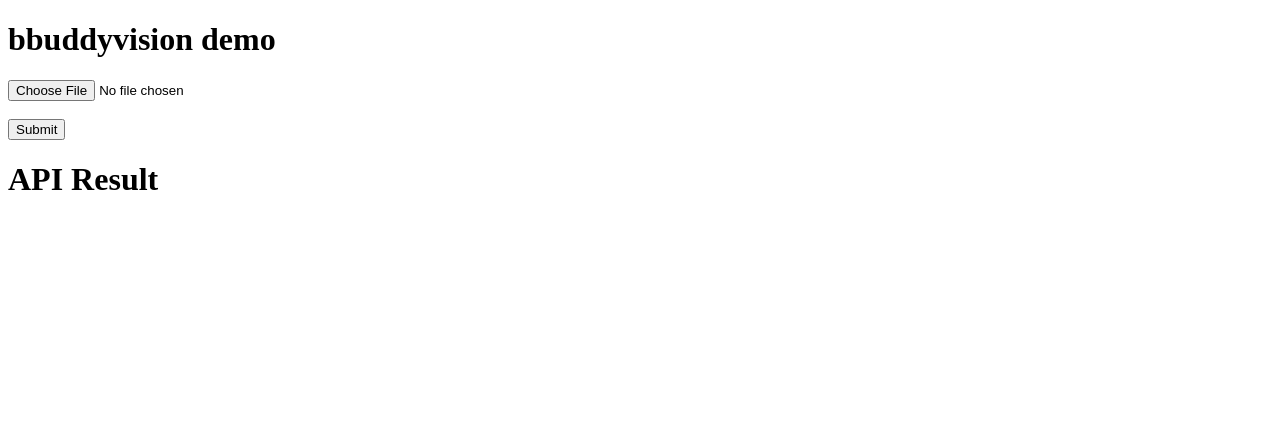
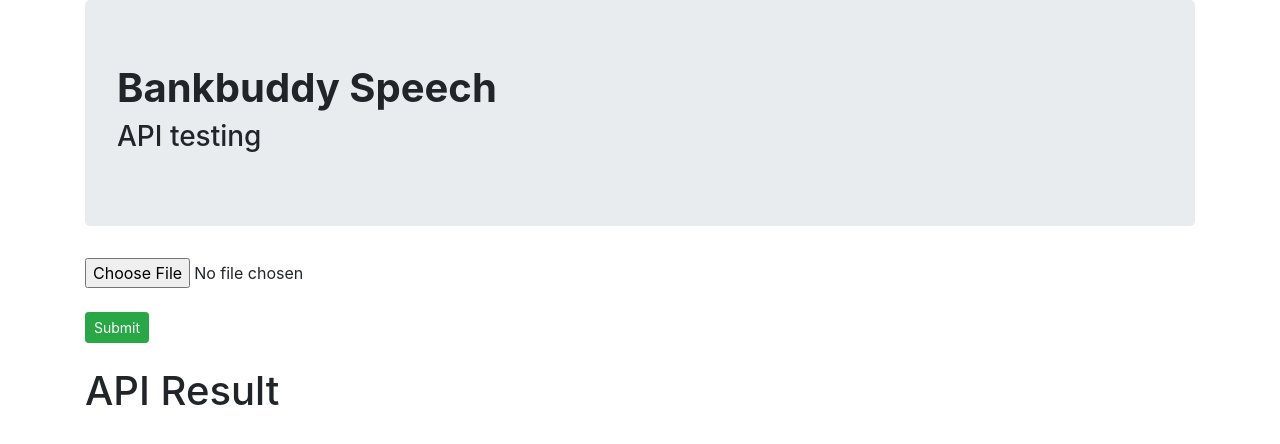
Before and after one commit to ashupednekar/buddyvisionui, a PHP site: page / in a window 1280 px wide. Shown: the top 444 px of the page. Run offline with PHP 8.4, Linux system fonts and the light colour scheme.

Commit message:
Update and rename index.html to index.php

```diff
--- a/index.html
+++ b/index.php
@@ -1,17 +1,18 @@
+<?php ?>
 <!DOCTYPE html>
 <html>
 <head>
 
 </head>
-<body>
-
-<h1>bbuddyvision demo</h1>
-
+<body class="container">
+<link rel="stylesheet" type="text/css" href="https://stackpath.bootstrapcdn.com/bootstrap/4.3.1/css/bootstrap.min.css">
+        <div class="jumbotron"><h1><b>Bankbuddy Speech</b></h1> <h3>API testing</h3></div>
+<div class='form-inline'><div class="form-group">
 <form method="POST" enctype="multipart/form-data" id="fileUploadForm">
     <input type="file" name="file"/><br/><br/>
-    <input type="submit" value="Submit" id="btnSubmit"/>
+    <input type="submit" class="btn btn-sm btn-success" value="Submit" id="btnSubmit"/> <br><br>
 </form>
-
+</div></div>
 <h1>API Result</h1>
 <span id="result"></span>
 
@@ -19,9 +20,7 @@
 
 <script>
         $(document).ready(function () {
-
             $("#btnSubmit").click(function (event) {
-
                 //stop submit the form, we will post it manually.
                 event.preventDefault();
                 // Get form
@@ -30,43 +29,28 @@
                 var data = new FormData(form);
                 console.log(data);
                 // If you want to add an extra field for the FormData
-
-
                 // disabled the submit button
                 $("#btnSubmit").prop("disabled", true);
-
                 $.ajax({
                     type: "POST",
                     enctype: 'multipart/form-data',
-                    url: "http://127.0.0.1:8000/ocr/",
+                    url: "http://sensei.bankbuddy.ai/speechapi/ar/",
                     data: data,
                     processData: false,
                     contentType: false,
                     cache: false,
                     timeout: 600000,
                     success: function (data) {
-
                         $("#result").text(data);
                         console.log("SUCCESS : ", data);
                         $("#btnSubmit").prop("disabled", false);
-
                     },
                     error: function (e) {
-
                         $("#result").text(e.responseText);
                         console.log("ERROR : ", e);
                         $("#btnSubmit").prop("disabled", false);
-
                     }
                 });
-
             });
-
         });
     </script>
-
-
-
-
-</body>
-</html>
```
